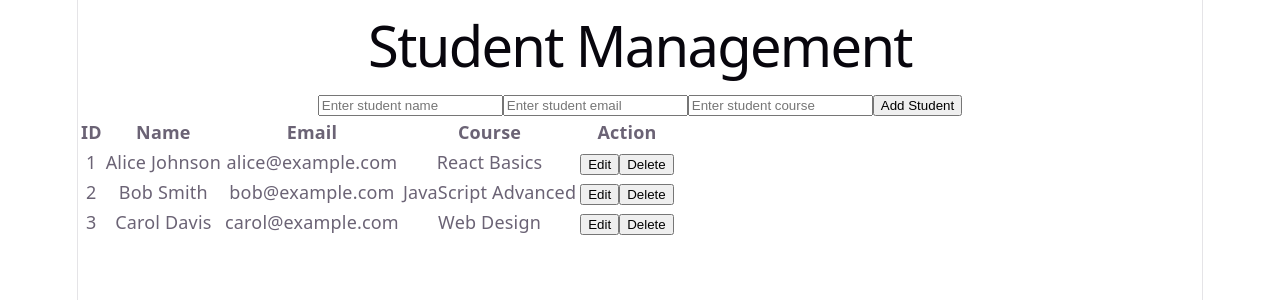
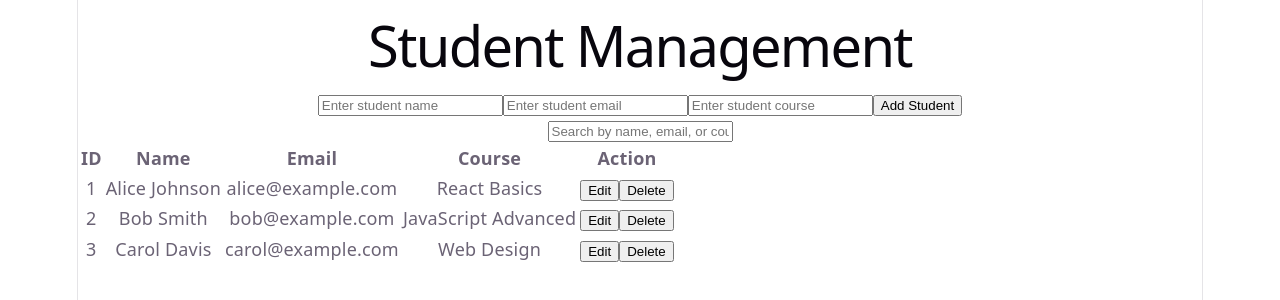
Before and after one commit to Sathiacp/student-management-github-copilot, a React (Vite) app: page / in a window 1280 px wide. Shown: the top 300 px of the page. Built offline with nearby package versions, Linux system fonts and the light colour scheme.

Commit message:
Add student search

```diff
--- a/src/App.jsx
+++ b/src/App.jsx
@@ -35,6 +35,23 @@ function App() {
 
   // null means Add mode; otherwise this is the ID being edited
   const [editingStudentId, setEditingStudentId] = useState(null)
+
+  // Search text for filtering students by name, email, or course
+  const [searchTerm, setSearchTerm] = useState('')
+
+  // Filter students based on the search term (case-insensitive)
+  const filteredStudents = students.filter((student) => {
+    const query = searchTerm.trim().toLowerCase()
+
+    if (query === '') {
+      return true
+    }
+
+    return [student.name, student.email, student.course]
+      .join(' ')
+      .toLowerCase()
+      .includes(query)
+  })
 
   // Clear the form and return to Add mode
   const resetForm = () => {
@@ -143,6 +160,15 @@ function App() {
         </button>
       </div>
 
+      <div className="search-section">
+        <input
+          type="text"
+          placeholder="Search by name, email, or course"
+          value={searchTerm}
+          onChange={(e) => setSearchTerm(e.target.value)}
+        />
+      </div>
+
       <table className="student-table">
         <thead>
           <tr>
@@ -155,7 +181,8 @@ function App() {
         </thead>
 
         <tbody>
-          {students.map((student) => (
+          {filteredStudents.length > 0 ? (
+            filteredStudents.map((student) => (
               <tr key={student.id}>
                 <td>{student.id}</td>
                 <td>{student.name}</td>
@@ -166,7 +193,12 @@ function App() {
                   <button onClick={() => deleteStudent(student.id)}>Delete</button>
                 </td>
               </tr>
-          ))}
+            ))
+          ) : (
+            <tr>
+              <td colSpan="5">No matching students found</td>
+            </tr>
+          )}
         </tbody>
       </table>
     </div>
```
Lines whose indentation alone changed are shown as unchanged.
